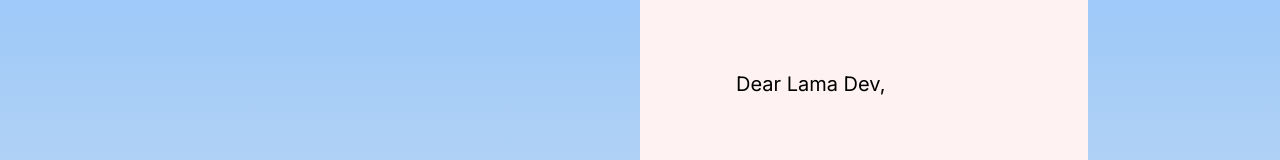
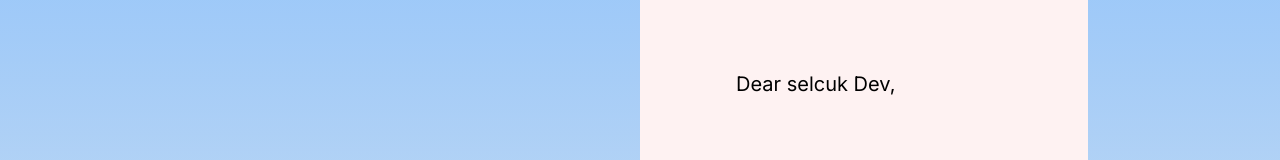
Before and after one commit to selcuk-yilmaz/selcukyilmaz.com.tr, a Next.js app: page /contact in a window 1280 px wide. Shown: the part 126-286 px from the top of the page. Built offline with nearby package versions, Linux system fonts and the light colour scheme.

Commit message:
changed minor text

```diff
--- a/app/contact/page.jsx
+++ b/app/contact/page.jsx
@@ -67,7 +67,7 @@ const ContactPage = () => {
           ref={form}
           className="h-1/2 lg:h-full lg:w-1/2 bg-red-50 rounded-xl text-xl flex flex-col gap-8 justify-center p-24 text-black"
         >
-          <span>Dear Lama Dev,</span>
+          <span>Dear selcuk Dev,</span>
           <textarea
             rows={6}
             className="bg-transparent border-b-2 border-b-black outline-none resize-none"
```
